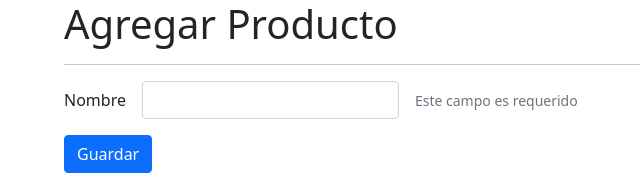
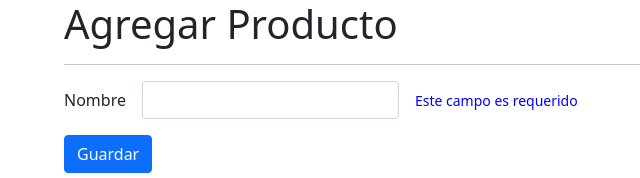
Before and after one commit to illika/directivasApp, an Angular app: page /productos/agregar in a window 1280 px wide. Shown: the top 178 px of the page, without its empty margins (18-658 px from the left). Built offline with nearby package versions, Linux system fonts and the light colour scheme.

Commit message:
Directive - @Input | ElementRef - HtmlElement

```diff
--- a/src/app/productos/pages/agregar/agregar.component.html
+++ b/src/app/productos/pages/agregar/agregar.component.html
@@ -10,9 +10,11 @@
         <div class="col-auto">
             <input type="text" class="form-control" formControlName="nombre">
         </div>
-        <div class="col-auto" *ngIf="tieneError()"
-        errorMsg>
-            <span class="form-text">Este campo es requerido</span>
+        <div class="col-auto">
+            <span class="form-text"
+            *ngIf="tieneError()"
+            errorMsg
+            color="blue">Este campo es requerido</span>
         </div>
     </div>
 
--- a/src/app/shared/directives/error-msg.directive.ts
+++ b/src/app/shared/directives/error-msg.directive.ts
@@ -1,17 +1,25 @@
-import { Directive, OnInit } from '@angular/core';
+import { Directive, ElementRef, Input, OnInit } from '@angular/core';
 
 @Directive({
   selector: '[errorMsg]'
 })
 export class ErrorMsgDirective implements OnInit {
 
-  constructor() {
-    console.log("directiva");
+  htmlElement: ElementRef<HTMLElement>;
 
-   }
+  @Input() color: string = "red";
+
+  constructor(private el: ElementRef<HTMLElement>) {
+    this.htmlElement = el;
+  }
+
   ngOnInit(): void {
     console.log("OnInit DIrective");
+    this.setColor();
+  }
 
+  setColor(): void {
+    this.htmlElement.nativeElement.style.color = this.color;
   }
 
 }
```
